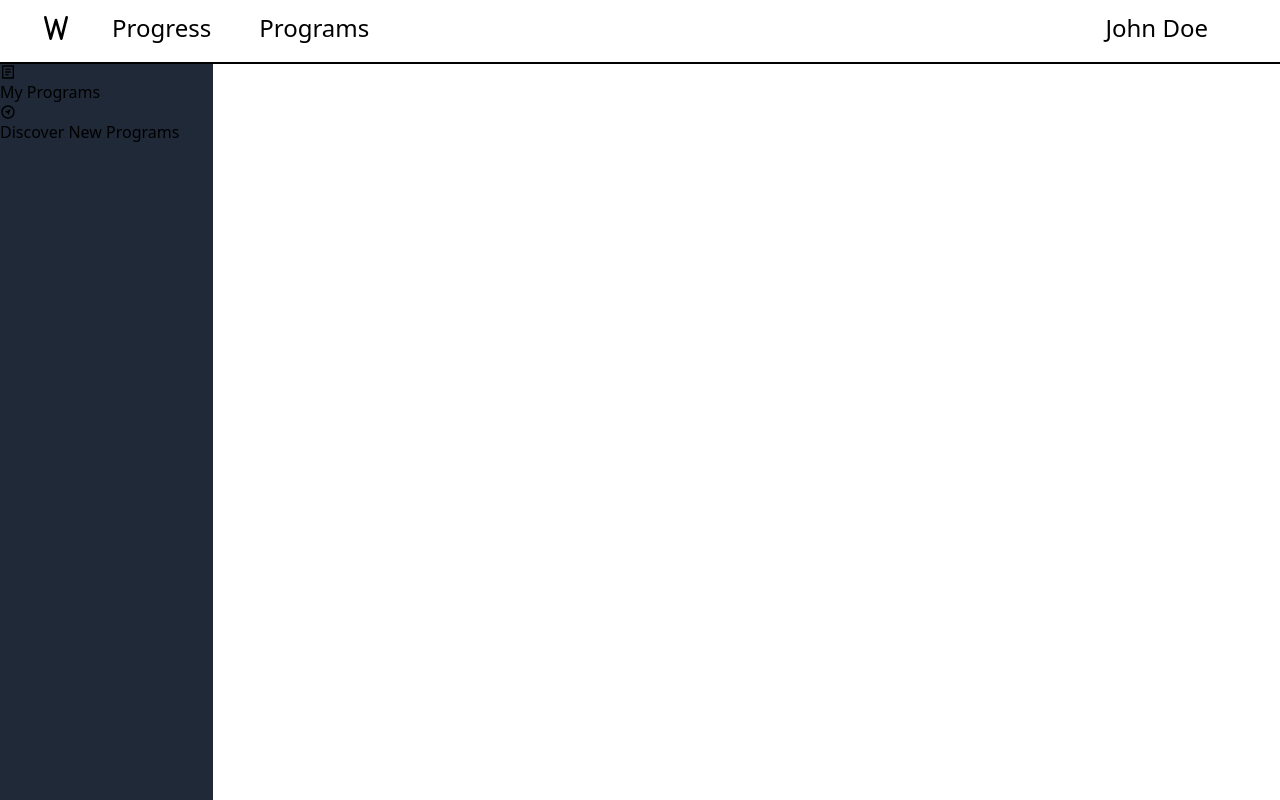
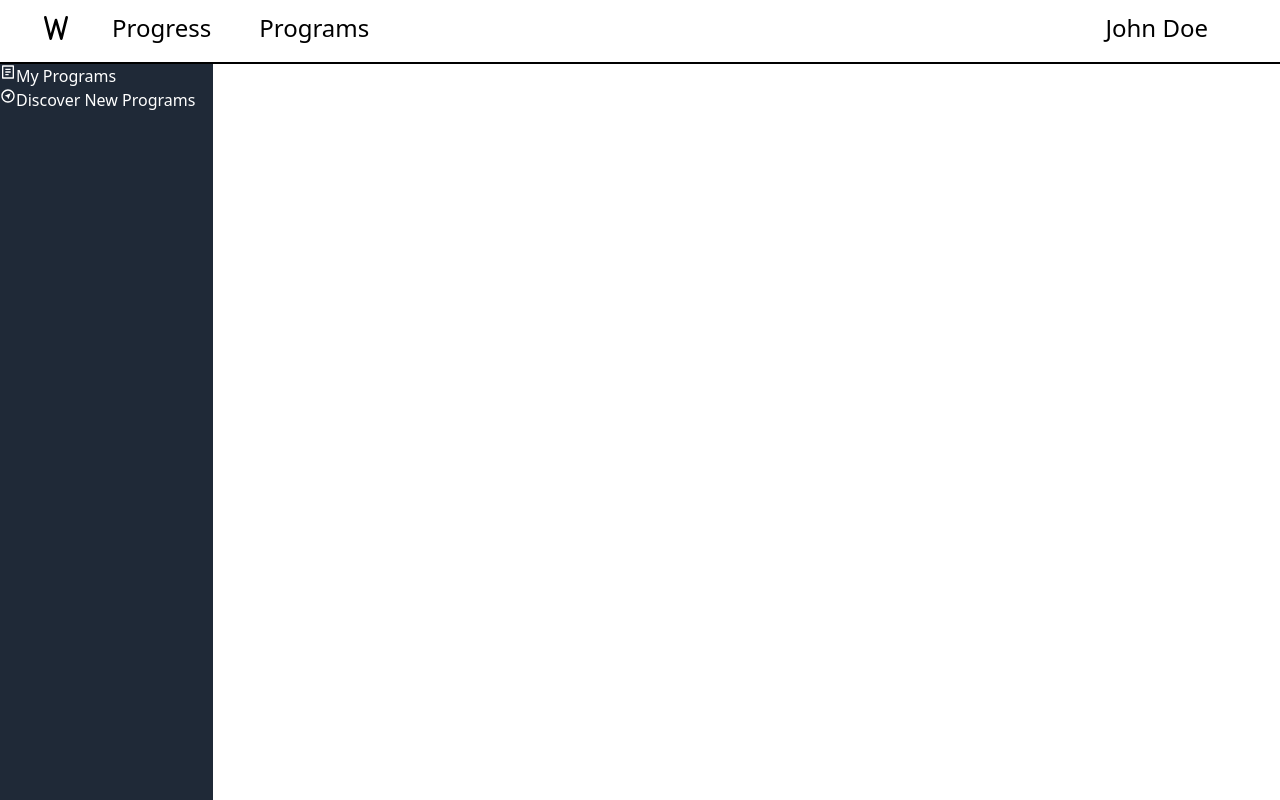
Before and after one commit to WilliamLi10/FitSync, a React (Create React App) app in the folder myproject/: page /WorkoutCreation in a window 1280 px wide. Built offline with nearby package versions, Linux system fonts and the light colour scheme.

Commit message:
Even More Stuff

```diff
--- a/myproject/src/components/Programs/SideBarSelector.js
+++ b/myproject/src/components/Programs/SideBarSelector.js
@@ -1,6 +1,6 @@
 const SideBarSelector = (props) =>{
     return (
-        <div>
+        <div className="text-white display flex flex-row">
             {props.image}
             <h1>{props.desc}</h1>
         </div>
```
